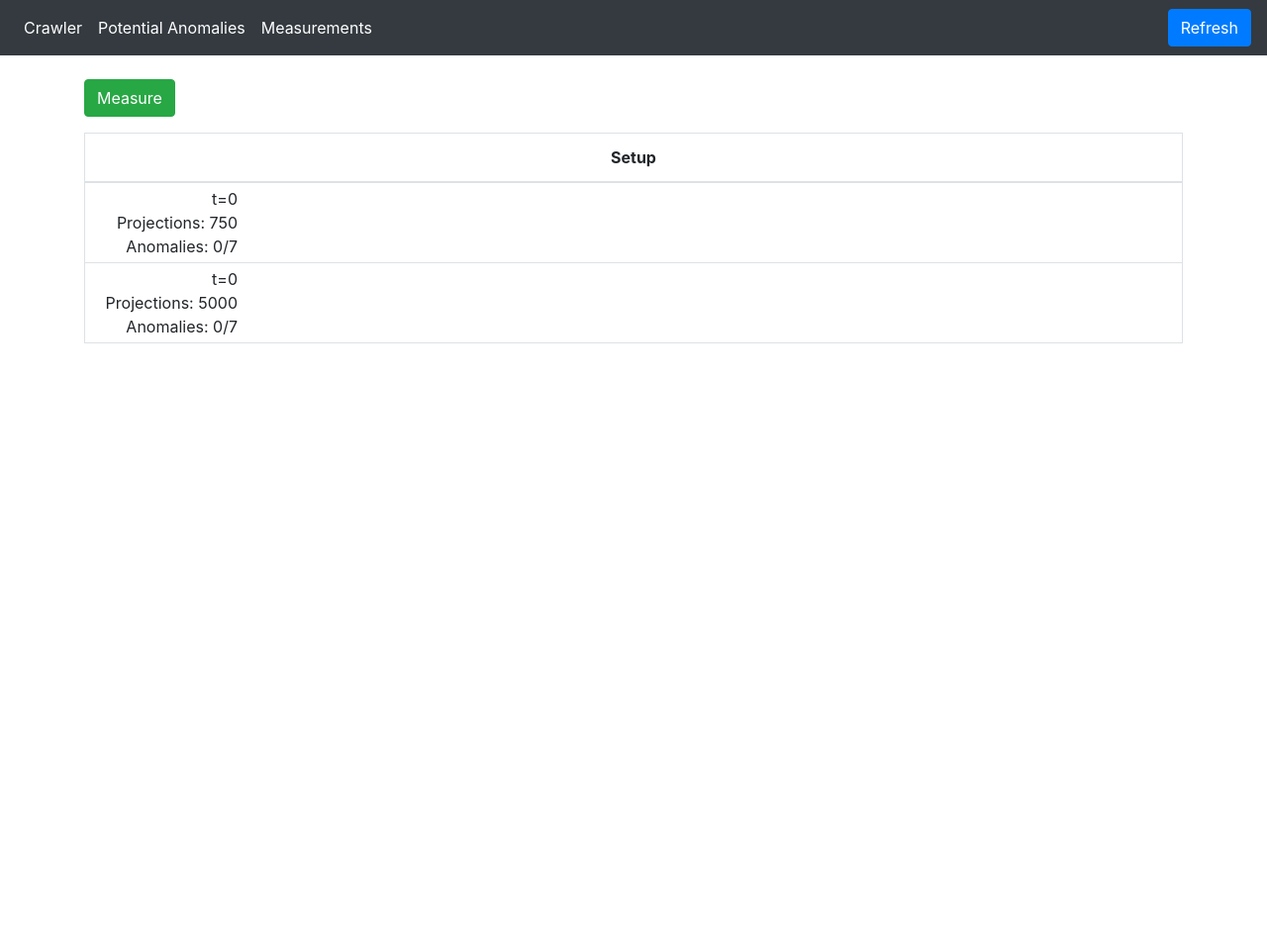
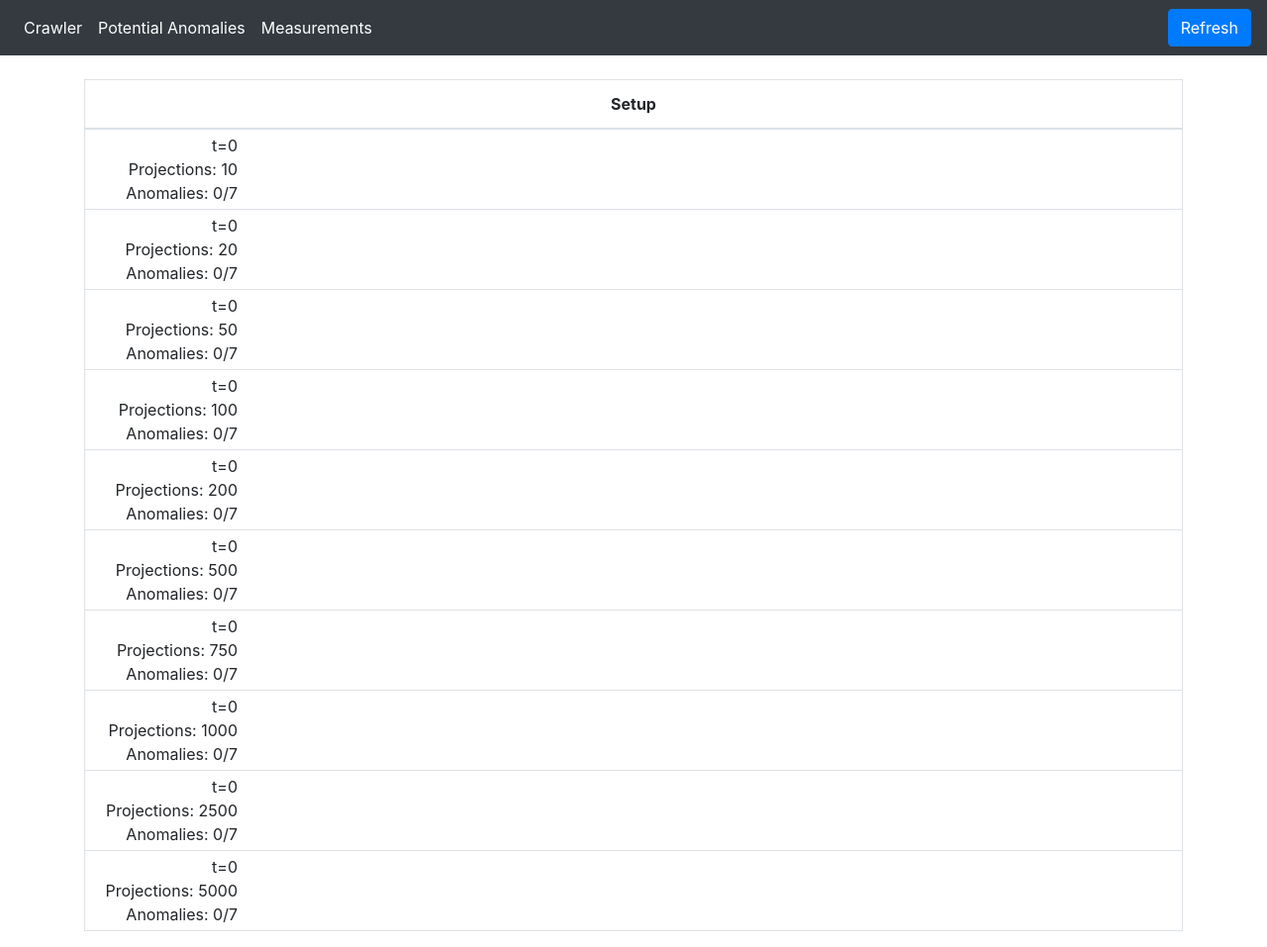
Before and after one commit to diegocasmo/ml_blink_api, a Flask app: page /measurements in a window 1280 px wide. Shown: the whole page at 99% size. Before the commit the page ends 347 px from the top, so only its background shows below. Run offline with Flask 2, Linux system fonts and the light colour scheme; data that the repository does not hold is empty; parts of the project's set-up code (start-up, migrations or seed data) failed here and were passed over; some libraries are stand-ins or nearby versions.

Commit message:
Fixed experiments rendering

```diff
--- a/ml_blink_api/jobs/ml_blink_101.py
+++ b/ml_blink_api/jobs/ml_blink_101.py
@@ -16,8 +16,7 @@ from ml_blink_api.utils.celery_logger import log_info, log_error
 from ml_blink_api.config.db import db
 
 MAX_TIME_STEPS = 251
-NUM_PROJ = [750, 5000]
-# NUM_PROJ = [10, 20, 50, 100, 200, 500, 1000, 2500, 5000, 7500, 10000]
+NUM_PROJ = [10, 20, 50, 100, 200, 500, 750, 1000, 2500, 5000]
 
 ANOMALIES = [{
   'image_key': 13,
--- a/ml_blink_api/templates/measurements/index.html
+++ b/ml_blink_api/templates/measurements/index.html
@@ -2,7 +2,7 @@
 
 {% block content %}
 
-  {% include 'measurements/_form.html' %}
+  <!-- {% include 'measurements/_form.html' %} -->
 
   <table class='table table-bordered'>
     <thead>
@@ -27,7 +27,7 @@
             </div>
           </td>
           {% for y in x['active_set'] %}
-            {% if (loop.index - 1) % delimiter == 0 and (loop.index - 1) <= 201 %}
+            {% if (loop.index - 1) % delimiter == 0 and (loop.index - 1) <= 251 %}
               <td class='text-center p-2'>
                 <div style='width: 160px;' class='text-center m-auto'>
                   <img class='border border-dark' width='75' height='75' src="/static/beta_images/USNO1001/USNO{{ y['image_key'] }}{{ y['usno_band'] }}.gif"/>
```
